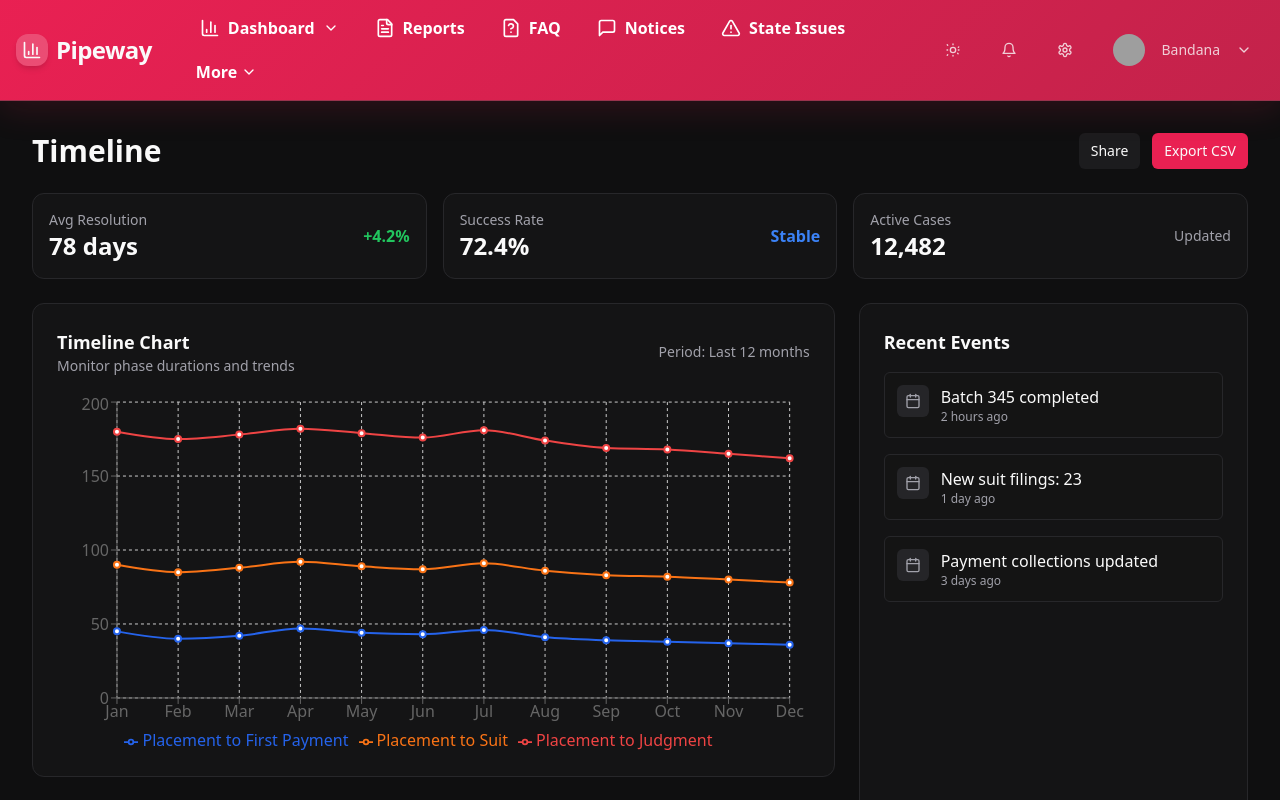
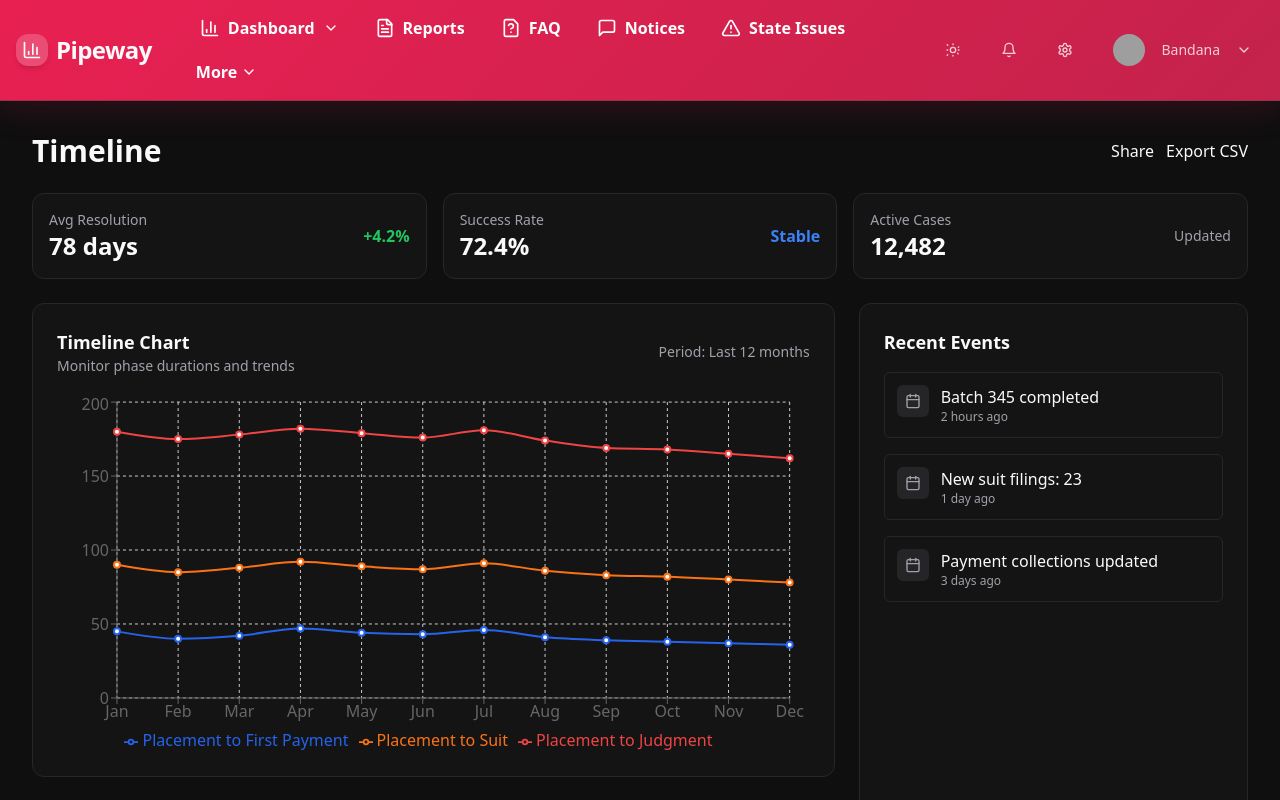
Before and after one commit to Awesome-SSP/crest-ui-93, a React (Vite) app: page /timeline in a window 1280 px wide. Built offline with nearby package versions, Linux system fonts and the light colour scheme; grey boxes are pictures that could not be loaded; the HTML template or start-up script is replaced by a standard one.

Commit message:
feat: add CSV export functionality to Timeline component

```diff
--- a/src/pages/Timeline.tsx
+++ b/src/pages/Timeline.tsx
@@ -1,4 +1,4 @@
-import React from 'react';
+import React, { useCallback } from 'react';
 import { motion } from "framer-motion";
 import { Calendar } from "lucide-react";
 import { LineChart, Line, XAxis, YAxis, CartesianGrid, Tooltip as ReTooltip, Legend, ResponsiveContainer } from "recharts";
@@ -41,14 +41,36 @@ const Timeline = () => {
     document.title = "Timeline | Pipeway";
   }, []);
 
+  const exportCSV = useCallback(() => {
+    try {
+      const rows = timelineData;
+      if (!rows || rows.length === 0) return;
+      const headers = Object.keys(rows[0]);
+      const csvLines = [headers.join(',')];
+      for (const r of rows) {
+        csvLines.push(headers.map(h => JSON.stringify((r as any)[h] ?? '')).join(','));
+      }
+      const csv = csvLines.join('\n');
+      const blob = new Blob([csv], { type: 'text/csv;charset=utf-8;' });
+      const url = URL.createObjectURL(blob);
+      const a = document.createElement('a');
+      a.href = url;
+      a.download = 'timeline-data.csv';
+      a.click();
+      URL.revokeObjectURL(url);
+    } catch (e) {
+      console.error('Export CSV failed', e);
+    }
+  }, []);
+
   return (
     <div className="min-h-screen bg-content-background p-8">
       <div className="max-w-7xl mx-auto">
         <div className="flex items-center justify-between mb-6">
           <h1 className="text-3xl font-bold">Timeline</h1>
           <div className="flex items-center gap-3">
-            <button className="px-3 py-2 rounded-md bg-muted/60 text-sm">Share</button>
-            <button className="px-3 py-2 rounded-md bg-primary text-primary-foreground text-sm">Export CSV</button>
+            <button className="btn" aria-label="Share">Share</button>
+            <button onClick={exportCSV} className="btn btn-primary" aria-label="Export CSV">Export CSV</button>
           </div>
         </div>
 
```
